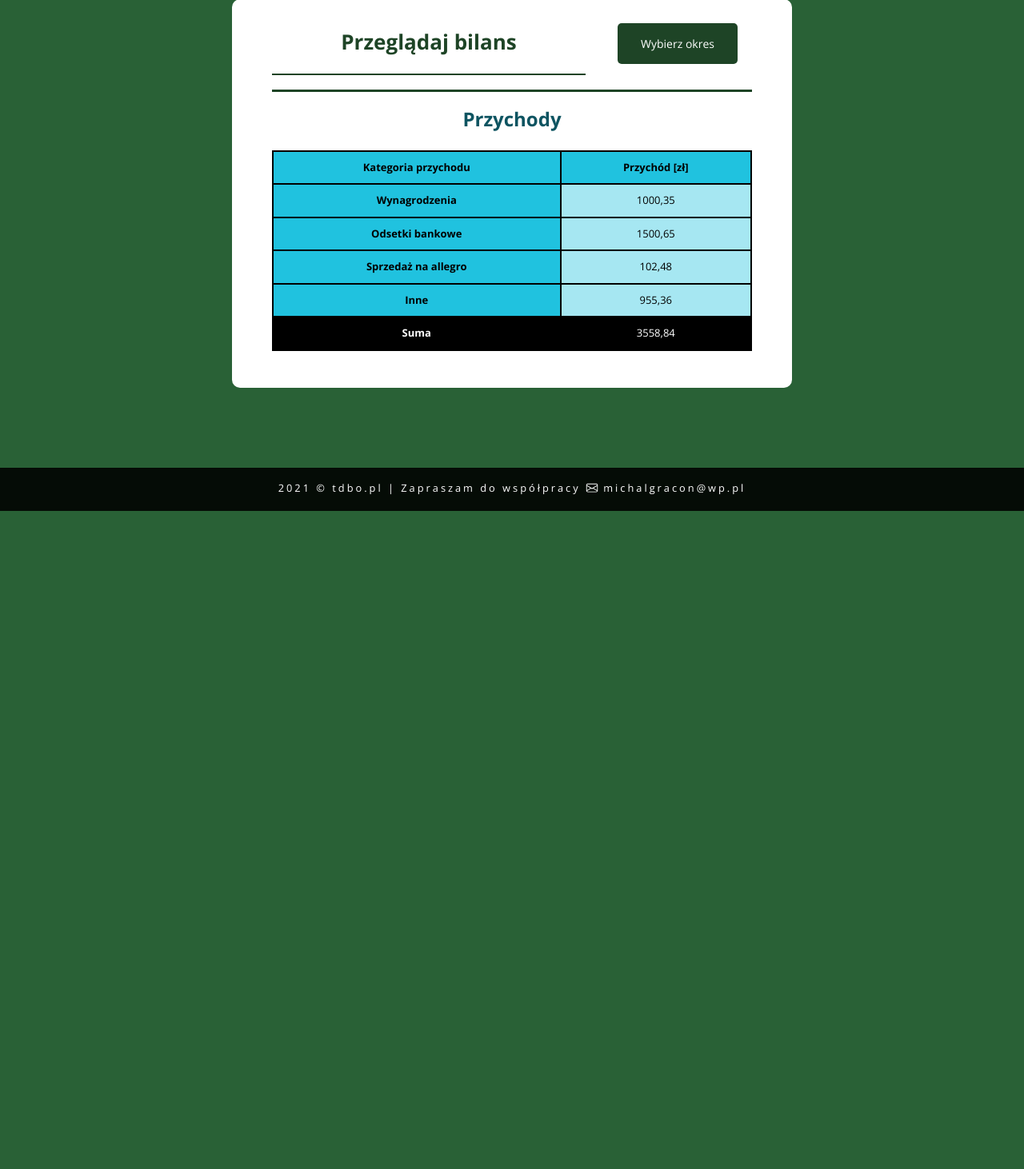
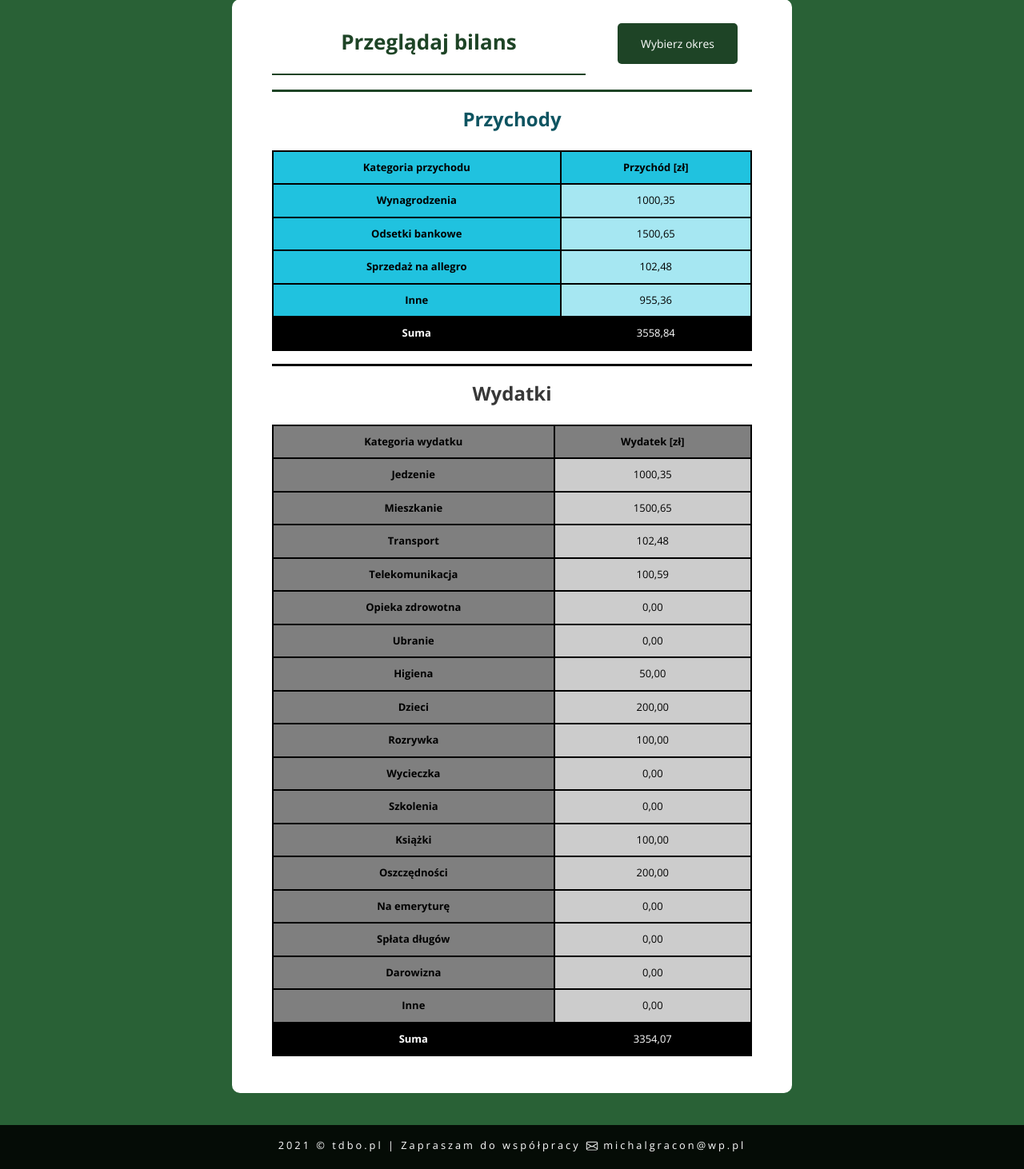
Before and after one commit to gracek333/WebFinancialApplication, a PHP site: page /showBalance.html in a window 1280 px wide. Shown: the part 161-1623 px from the top of the page at 80% size. Before the commit the page ends 800 px from the top, so only its background shows below. Run offline with PHP 8.4, Linux system fonts and the light colour scheme; some libraries are stand-ins or nearby versions.

Commit message:
Added table of expenses

```diff
--- a/showBalance.html
+++ b/showBalance.html
@@ -133,6 +133,71 @@
 		  </tr>
 		</tfoot>
 	  </table>
+
+	  <h3 class="h3ColorForExpenses pb-3">Wydatki</h3>
+	  <table class="table table-sm expenses">
+	    <thead>
+	  	  <tr>
+		    <th>Kategoria wydatku</th> <th>Wydatek [zł]</th>
+		  </tr>
+		</thead>
+	    <tbody>
+	      <tr>
+		    <th>Jedzenie</th> <td>1000,35</td>
+		  </tr>
+		  <tr>
+		    <th>Mieszkanie</th> <td>1500,65</td>
+		  </tr>
+		  <tr>
+		   <th>Transport</th> <td>102,48</td>
+		  </tr>
+		  <tr>
+		   <th>Telekomunikacja</th> <td>100,59</td>
+		  </tr>
+		  <tr>
+		   <th>Opieka zdrowotna</th> <td>0,00</td>
+		  </tr>
+		  <tr>
+		   <th>Ubranie</th> <td>0,00</td>
+		  </tr>
+		  <tr>
+		   <th>Higiena</th> <td>50,00</td>
+		  </tr>
+		  <tr>
+		   <th>Dzieci</th> <td>200,00</td>
+		  </tr>
+		  <tr>
+		   <th>Rozrywka</th> <td>100,00</td>
+		  </tr>
+		  <tr>
+		   <th>Wycieczka</th> <td>0,00</td>
+		  </tr>
+		  <tr>
+		   <th>Szkolenia</th> <td>0,00</td>
+		  </tr>
+		  <tr>
+		   <th>Książki</th> <td>100,00</td>
+		  </tr>
+		  <tr>
+		   <th>Oszczędności</th> <td>200,00</td>
+		  </tr>
+		  <tr>
+		   <th>Na emeryturę</th> <td>0,00</td>
+		  </tr>
+		  <tr>
+		   <th>Spłata długów</th> <td>0,00</td>
+		  </tr>
+		  <tr>
+		   <th>Darowizna</th> <td>0,00</td>
+		  </tr>
+		  <tr>
+		   <th>Inne</th> <td>0,00</td>
+		  </tr>
+		  <tr>
+		   <th class="table-dark">Suma</th> <td class="table-dark">3354,07</td>
+		  </tr>
+		</tbody>
+	  </table>
 	</div>
   </main>
 
--- a/style.css
+++ b/style.css
@@ -274,3 +274,33 @@ h3
 {
 	background-color: #000 !important;
 }
+
+.expenses
+{
+	padding-top: 20px;
+	text-align: center;
+	margin-left: auto;
+	margin-right: auto;
+	border-collapse: collapse;
+}
+
+.expenses td
+{
+	border: 2px solid black;
+	padding: 10px 10px;
+	background-color: #cccccc;
+	font-size: 13px;
+}
+
+.expenses th
+{
+	border: 2px solid black;
+	padding: 10px 10px;
+	background-color: #7f7f7f;
+	font-size: 13px;
+}
+
+.h3ColorForExpenses
+{
+	color: #373737;
+}
```
